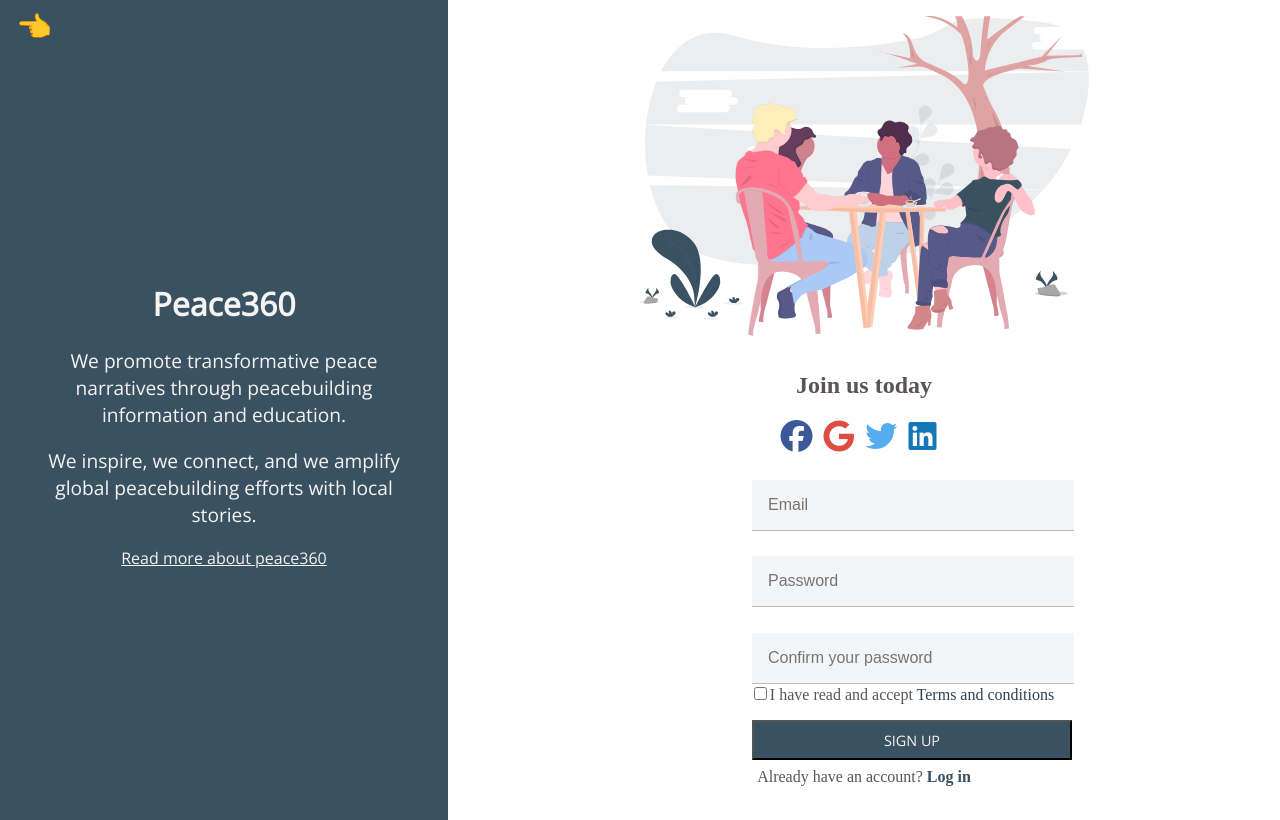
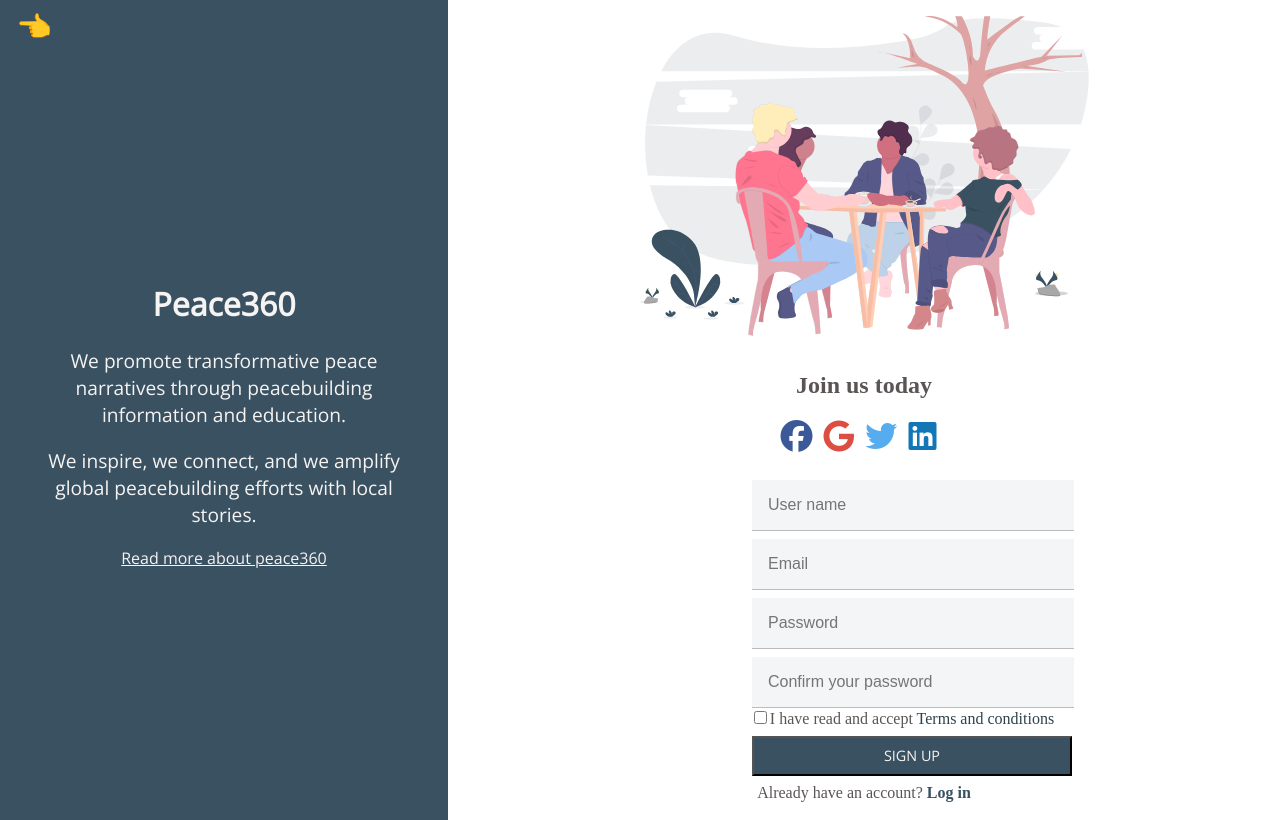
Before and after one commit to Jaman-dedy/peace360-frontend, a React (Create React App) app: page /signup in a window 1280 px wide. Built offline with nearby package versions, Linux system fonts and the light colour scheme.

Commit message:
chaning signup form

```diff
--- a/src/containers/Auth/Auth.module.scss
+++ b/src/containers/Auth/Auth.module.scss
@@ -5,7 +5,7 @@
   margin: 0;
   height: 51.25rem;
   display: grid;
-  grid-template-areas: "auth-left-side auth-right-side";
+  grid-template-areas: 'auth-left-side auth-right-side';
   grid-template-columns: 35% 65%;
   overflow: hidden;
 }
@@ -31,9 +31,10 @@
 }
 
 .Input {
-  padding-top: .5rem;
-  input[type="email"],
-  input[type="password"] {
+  padding-top: 0.5rem;
+  input[type='username'],
+  input[type='email'],
+  input[type='password'] {
     background-color: #374e5c0e;
     padding-left: 1rem;
     width: 95%;
@@ -47,21 +48,24 @@
       border-bottom: 1px solid #2e424e;
     }
   }
-  input[type="password"]:-webkit-autofill {
+  input[type='password']:-webkit-autofill {
     background-color: red !important;
   }
-  input[type="password"] {
-    margin-top: 1.6rem;
+  input[type='email'] {
+    margin-top: 0.5rem;
   }
-  input[type="checkbox"] {
+  input[type='password'] {
+    margin-top: 0.5rem;
+  }
+  input[type='checkbox'] {
     margin-left: -1rem;
   }
   button {
-    margin-top: 1rem;
+    margin-top: 0.5rem;
     width: 100%;
     height: 2.5rem;
     color: rgb(246, 243, 243);
-    font-family: "Open Sans", sans-serif;
+    font-family: 'Open Sans', sans-serif;
     background-color: #395161;
     font-size: 0.9rem;
   }
--- a/src/containers/Auth/Signup/Signup.js
+++ b/src/containers/Auth/Signup/Signup.js
@@ -16,6 +16,20 @@ import Spinner from '../../../components/UI/Spinner/Spinner';
 class Signup extends Component {
   state = {
     signupForm: {
+      username: {
+        elementType: 'input',
+        elementConfig: {
+          type: 'username',
+          placeholder: 'User name'
+        },
+        value: '',
+        label: 'Username',
+        validation: {
+          required: true
+        },
+        valid: false,
+        touched: false
+      },
       email: {
         elementType: 'input',
         elementConfig: {
--- a/src/containers/Auth/Signup/Signup.module.scss
+++ b/src/containers/Auth/Signup/Signup.module.scss
@@ -1,5 +1,5 @@
 .Actions {
-  margin-top: -1.5rem;
+  margin-top: -.5rem;
   span {
     display: block;
     padding-bottom: 0.5rem;
```
